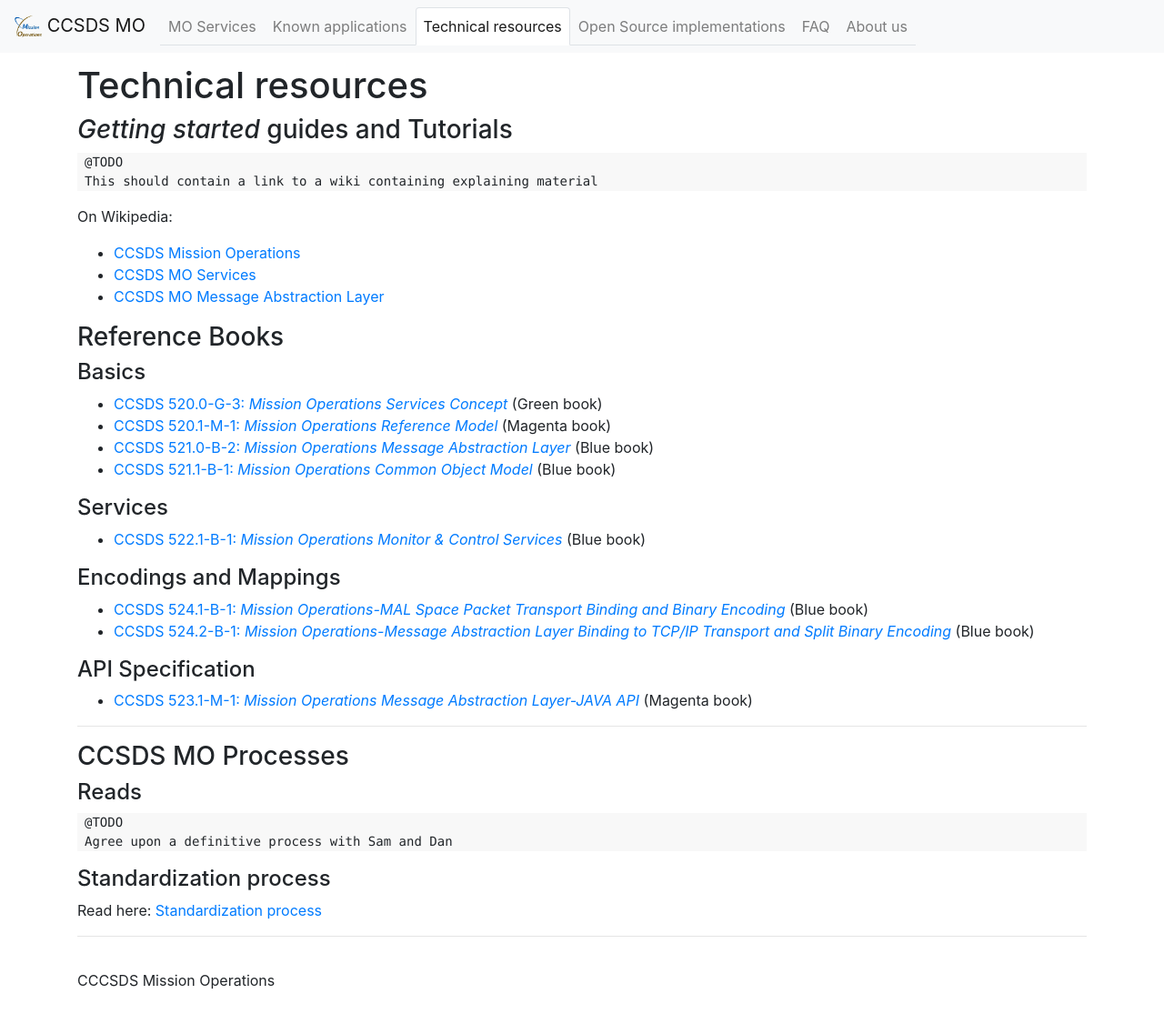
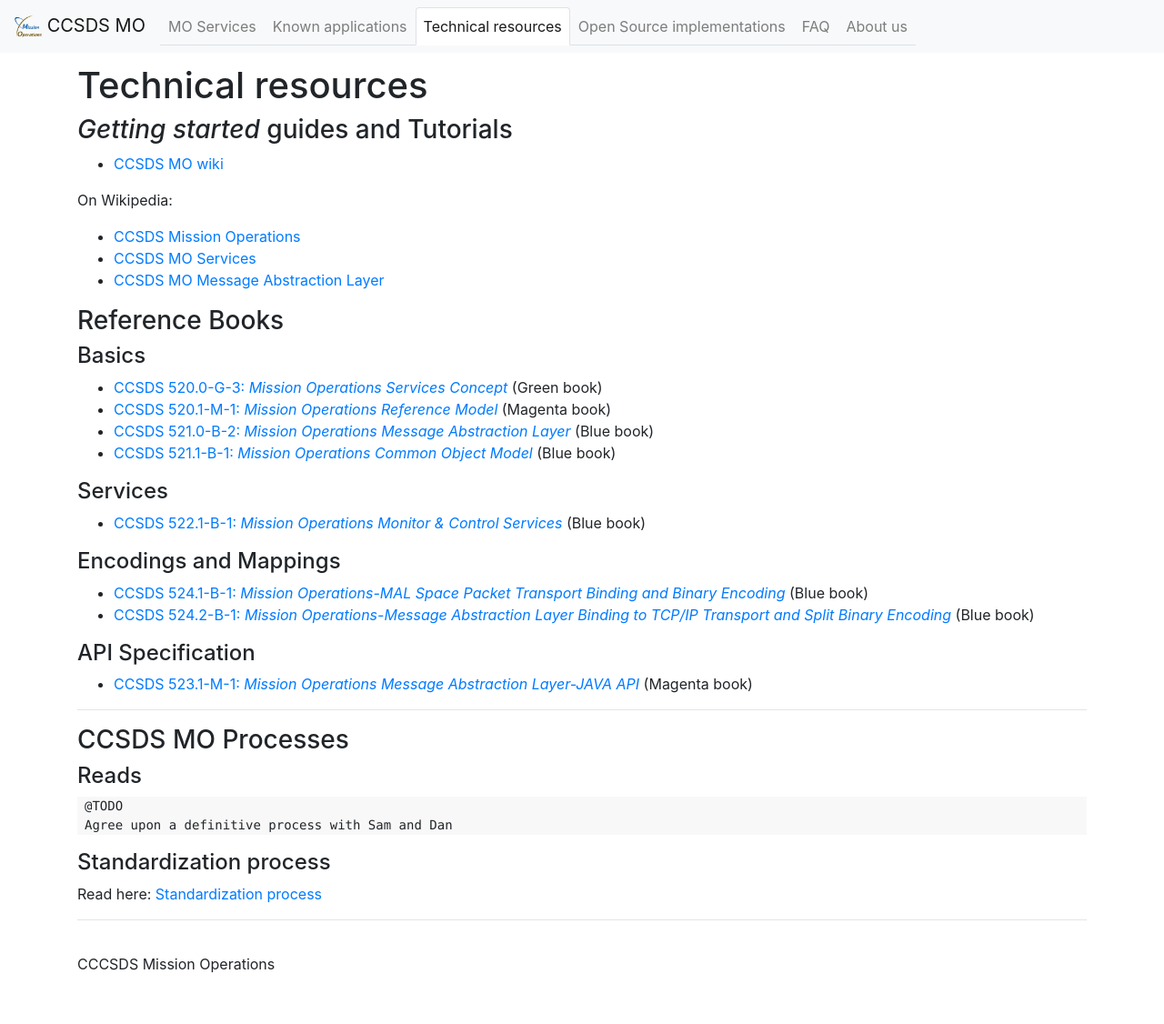
Before and after one commit to ccsdsmo/ccsdsmo.github.io, a Jekyll site: the page built from pages/technical-resources.md, in a window 1280 px wide and 1126 px high. Shown: the whole window at 91% size. Built offline with Jekyll 4.4.1, drawn with Linux system fonts in a browser that asks for light colours.

Commit message:
Link to ccsdsmo wiki

```diff
--- a/pages/technical-resources.md
+++ b/pages/technical-resources.md
@@ -7,8 +7,7 @@ permalink: /technical-resources
 
 ### *Getting started* guides and Tutorials
 
-    @TODO
-    This should contain a link to a wiki containing explaining material
+ * [CCSDS MO wiki](https://github.com/ccsdsmo/ccsdsmo.github.io/wiki)
 
 On Wikipedia:
  * [CCSDS Mission Operations](https://en.wikipedia.org/wiki/CCSDS_Mission_Operations)
```
